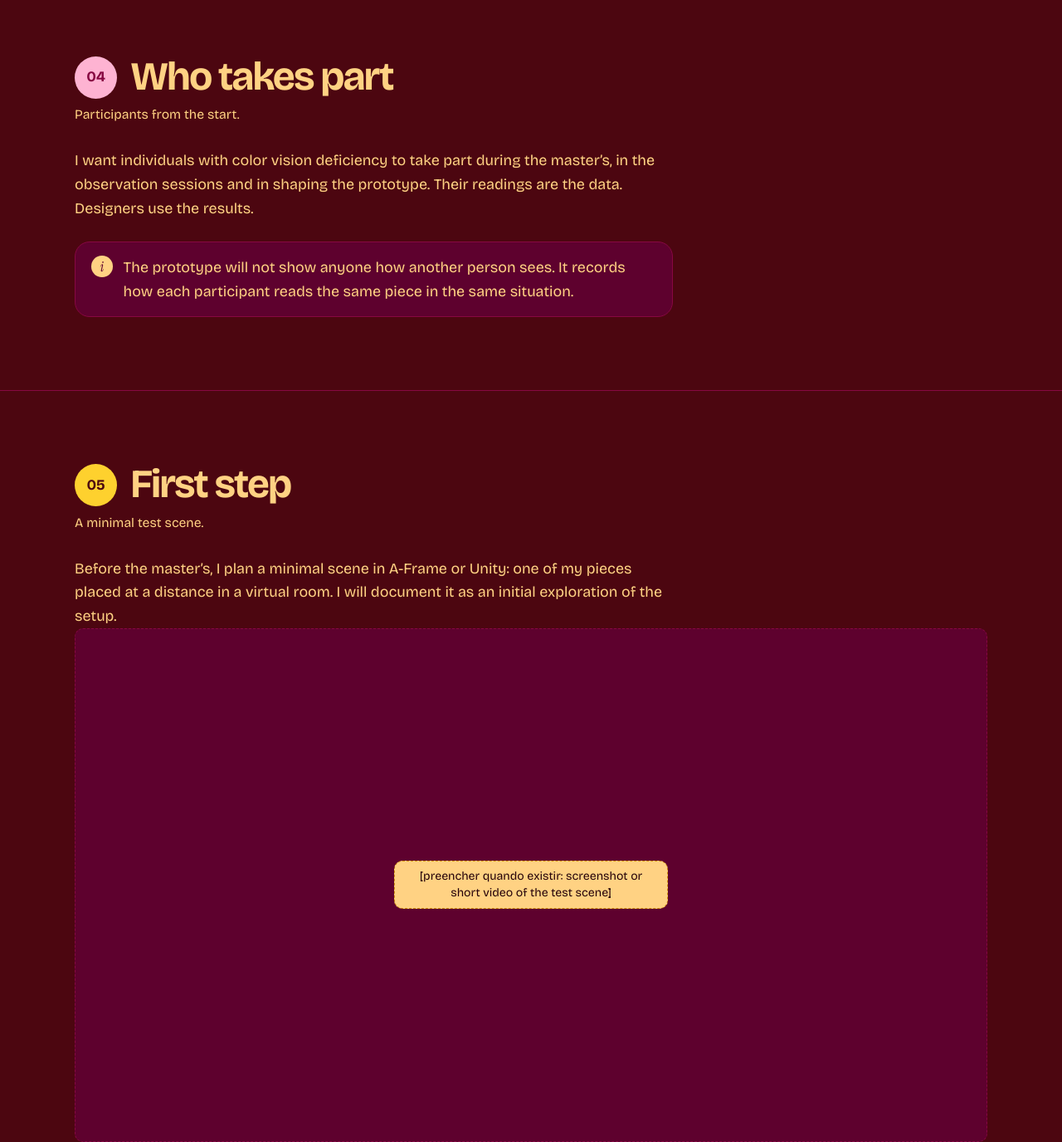
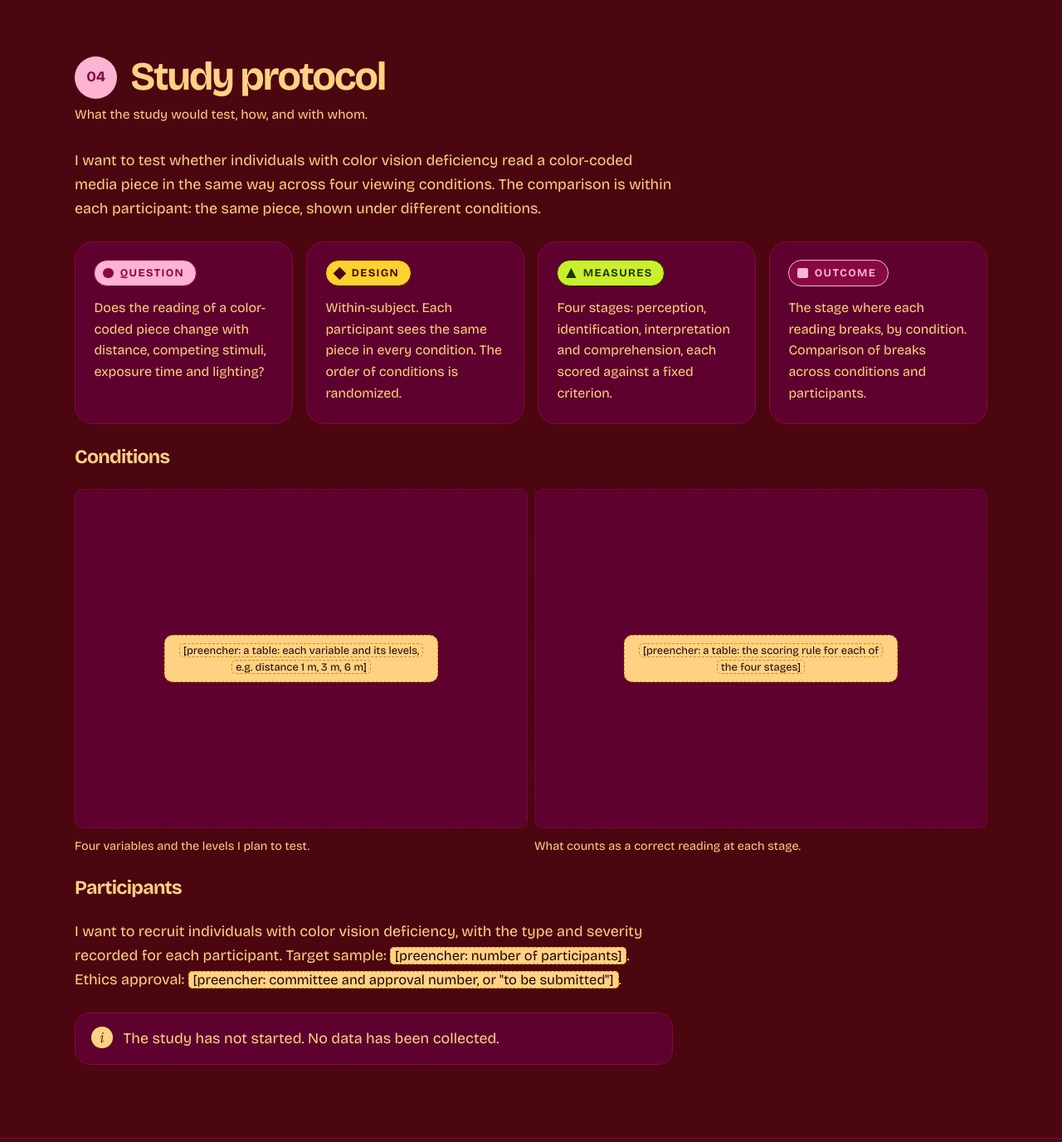
Before and after one commit to adrielioliveira/adrieli.com.br, a plain HTML site: page research.html in a window 1280 px wide. Shown: the part 3480-4856 px from the top of the page at 83% size. Drawn offline with nearby package versions, Linux system fonts and the light colour scheme.

Commit message:
Research page: study protocol (question, within-subject design, measures, outcome, participants, ethics placeholders)
Co-Authored-By: Claude Haiku 5.5 <noreply@anthropic.com>
Claude-Session: https://claude.ai/code/session_01CNSycsoiJ7VY15HarVnqcG

```diff
--- a/research.html
+++ b/research.html
@@ -173,17 +173,29 @@
       <div class="container cap-grid">
         <header class="cap-cabeca">
           <span class="cap-num bg-rosa">04</span>
-          <h2>Who takes part</h2>
-          <p>Participants from the start.</p>
+          <h2>Study protocol</h2>
+          <p>What the study would test, how, and with whom.</p>
         </header>
         <div class="cap-corpo">
-          <p>I want individuals with color vision deficiency to take part during the master’s, in the observation sessions and in shaping the prototype. Their readings are the data. Designers use the results.</p>
-          <p class="nota">The prototype will not show anyone how another person sees. It records how each participant reads the same piece in the same situation.</p>
+          <p>I want to test whether individuals with color vision deficiency read a color-coded media piece in the same way across four viewing conditions. The comparison is within each participant: the same piece, shown under different conditions.</p>
+          <div class="pder">
+            <div class="pder-item"><span class="pder-tag tag-p"><i></i>Question</span><p>Does the reading of a color-coded piece change with distance, competing stimuli, exposure time and lighting?</p></div>
+            <div class="pder-item"><span class="pder-tag tag-d"><i></i>Design</span><p>Within-subject. Each participant sees the same piece in every condition. The order of conditions is randomized.</p></div>
+            <div class="pder-item"><span class="pder-tag tag-e"><i></i>Measures</span><p>Four stages: perception, identification, interpretation and comprehension, each scored against a fixed criterion.</p></div>
+            <div class="pder-item"><span class="pder-tag tag-r"><i></i>Outcome</span><p>The stage where each reading breaks, by condition. Comparison of breaks across conditions and participants.</p></div>
+          </div>
+          <h3>Conditions</h3>
+          <div class="grade-2">
+            <figure class="slot"><div class="slot-img"><span><span class="preencher">[preencher: a table: each variable and its levels, e.g. distance 1 m, 3 m, 6 m]</span></span></div><figcaption>Four variables and the levels I plan to test.</figcaption></figure>
+            <figure class="slot"><div class="slot-img"><span><span class="preencher">[preencher: a table: the scoring rule for each of the four stages]</span></span></div><figcaption>What counts as a correct reading at each stage.</figcaption></figure>
+          </div>
+          <h3>Participants</h3>
+          <p>I want to recruit individuals with color vision deficiency, with the type and severity recorded for each participant. Target sample: <span class="preencher">[preencher: number of participants]</span>. Ethics approval: <span class="preencher">[preencher: committee and approval number, or "to be submitted"]</span>.</p>
+          <p class="nota">The study has not started. No data has been collected.</p>
         </div>
       </div>
     </section>
 
-    <!-- 05 FIRST STEP -->
     <section class="capitulo">
       <div class="container cap-grid">
         <header class="cap-cabeca">
```
